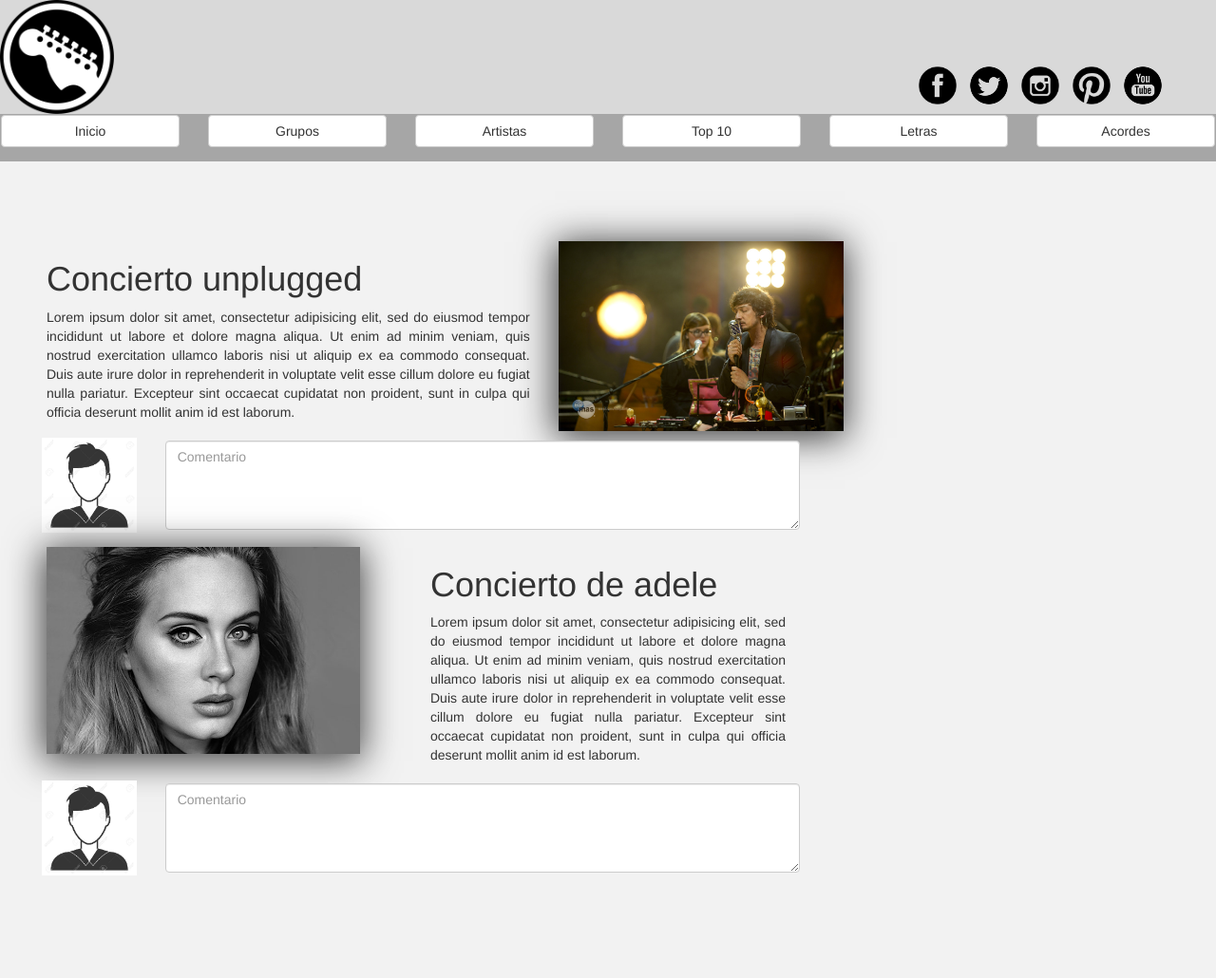
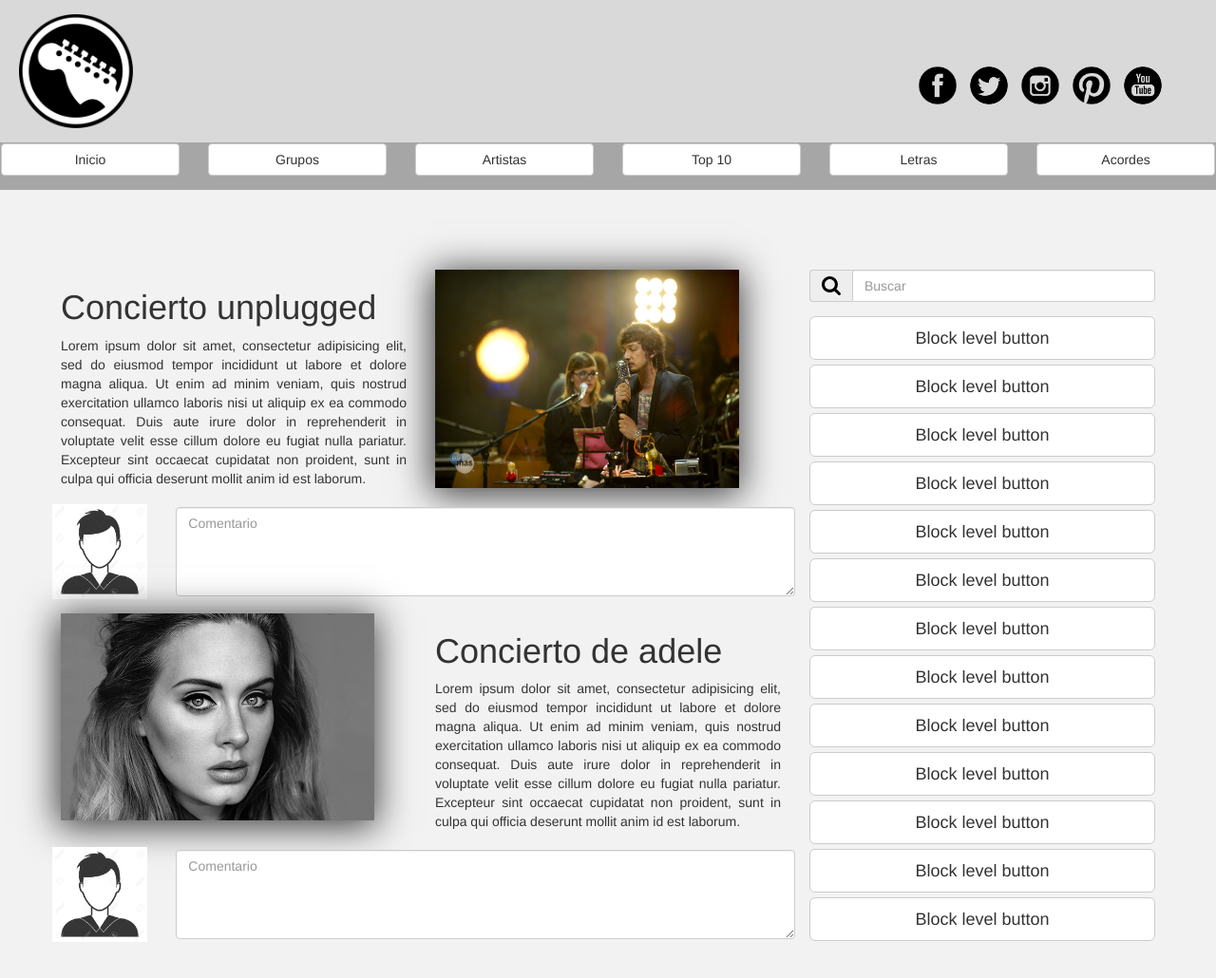
Before and after one commit to basthev/paginas-web, a plain HTML site: page index.html in a window 1280 px wide. Shown: the whole page at 95% size. Before the commit the page ends 1001 px from the top, so only its background shows below. Drawn offline with Linux system fonts and the light colour scheme.

Commit message:
pagina bootstrap
pagina de bootstrap casi lista falta mejorar la alineacio y comentar el codigo

```diff
--- a/css/master.css
+++ b/css/master.css
@@ -12,7 +12,9 @@ body
 }
 .logo
 {
-  max-width: 12rem ;
+  min-width: 10rem ;
+  margin-left: 2rem;
+  padding: 1.5rem 0 1.5rem 0;
 }
 .lista
 {
@@ -33,7 +35,8 @@ body
 }
 .imagen1
 {
-  max-width: 30rem;
+  min-height: 23rem;
+  max-width: 32rem;
   box-shadow: -1px 4px 36px 3px rgba(0,0,0,0.75);
 }
 .imagen2
@@ -41,7 +44,10 @@ body
   max-width: 33rem;
   box-shadow: -1px 4px 36px 3px rgba(0,0,0,0.75);
 }
-
+.lupa
+{
+  max-width: 2rem;
+}
 .titulo
 {
   vertical-align: text-top;
@@ -58,6 +64,11 @@ body
 {
   text-align: justify;
 }
+.alinear
+{
+  align-items: center;
+}
+
 @media (max-width:750px) {
   .logo
   {
@@ -67,8 +78,14 @@ body
     {
       margin-left: 12rem;
     }
-  .imagen1
+  .center
   {
-    align-items: center;
+  text-align: center;
+  }
+  .comentario
+  {
+    margin-top: 1rem;
+    min-height: 9rem;
+    max-width: 8rem;
   }
 }
--- a/index.html
+++ b/index.html
@@ -1,4 +1,4 @@
-<!DOCTYPE html>
+ <!DOCTYPE html>
 <html>
   <head>
     <meta charset="utf-8">
@@ -31,7 +31,7 @@
       <!-- NOTE: termina el encabezado -->
       <!-- NOTE: comienza la barra de navegacion -->
       <div class="row navbar">
-        <navbar >
+        <navbar>
           <div class="col-lg-2">
             <a  class="btn btn-default center-block" href="#">Inicio</a>
           </div>
@@ -54,30 +54,30 @@
       </div>
       <!-- NOTE: Termmina la barra de navegacion -->
       <!-- NOTE: comienza el cuerpo -->
-        <div class="row cuerpo">
-          <section>
-            <div class="row">
-              <div class="col-lg-8 col-xs-12">
-                <div class="row">
-                  <div class="col-lg-8 col-xs-12">
+            <div class="row cuerpo">
+              <!-- NOTE: Comienzo del section con imagenes -->
+              <section>
+              <div class="col-lg-8 col-xs-12 ">
+                <div class="row ">
+                  <div class="col-lg-6 col-xs-12 center">
                     <h1>Concierto unplugged</h1>
                      <p class="texto">Lorem ipsum dolor sit amet, consectetur adipisicing elit, sed do eiusmod tempor incididunt ut labore et dolore magna aliqua. Ut enim ad minim veniam, quis nostrud exercitation ullamco laboris nisi ut aliquip ex ea commodo consequat. Duis aute irure dolor in reprehenderit in voluptate velit esse cillum dolore eu fugiat nulla pariatur. Excepteur sint occaecat cupidatat non proident, sunt in culpa qui officia deserunt mollit anim id est laborum.</p>
                   </div>
-                  <div class="col-lg-4 col-xs-12">
-                    <img class="imagen1"src="imagenes/zoe.jpg" alt="">
+                  <div class="col-lg-6 col-xs-12 center">
+                    <img class="imagen1 justify"src="imagenes/zoe.jpg" alt="">
                   </div>
                 </div>
                 <div class="row">
                     <form class="form-horizontal">
-                      <div class="form-group">
-                        <label for="comentario" class="control-label col-lg-2"><img class="comentario" src="imagenes/comentario.jpg" alt=""></label>
-                        <div class="col-lg-10">
+                      <div class="form-group ">
+                        <label for="comentario" class="control-label col-lg-2 col-xs-2"><img class="comentario" src="imagenes/comentario.jpg" alt=""></label>
+                        <div class="col-lg-10 col-xs-10">
                           <textarea id="comentario"class="form-control" rows="4" placeholder="Comentario" ></textarea>
                       </div>
                    </form>
                   </div>
                 </div>
-                <div class="row">
+                <div class="row center">
                   <div class="col-lg-5 col-xs-12">
                     <img class="imagen2"src="imagenes/adele.jpg" alt="">
                   </div>
@@ -87,14 +87,53 @@
                   </div>
                   <form class="form-horizontal">
                     <div class="form-group">
-                      <label for="comentario" class="control-label col-lg-2"><img class="comentario" src="imagenes/comentario.jpg" alt=""></label>
-                      <div class="col-lg-10">
+                      <label for="comentario" class="control-label col-lg-2 col-xs-2"><img class="comentario" src="imagenes/comentario.jpg" alt=""></label>
+                      <div class="col-lg-10 col-xs-10">
                         <textarea id="comentario"class="form-control" rows="4" placeholder="Comentario" ></textarea>
                     </div>
                 </div>
               </div>
             </div>
-          </section>
-        </div>
+            </section>
+            <!-- NOTE: final del cuerpo con imagenes -->
+            <!-- NOTE: comienzo del aside -->
+            <aside class="">
+              <div class="col-lg-4 hidden-xs">
+                <div class="row ">
+                  <div class="col-lg-12 ">
+                    <form class="form-inline">
+                    <div class="form-group">
+                      <label class="sr-only" for="exampleInputAmount">Buscar </label>
+                        <div class="input-group">
+                          <div class="input-group-addon"><img src="imagenes/lupa.svg" class="lupa"></div>
+                          <input type="text" class="form-control" id="exampleInputAmount" placeholder="Buscar">
+                        </div>
+                      </div>
+                    </form>
+                  </div>
+                  <div class="col-lg-12">
+                    <button type="button" class="btn btn-default btn-lg btn-block">Block level button</button>
+                    <button type="button" class="btn btn-default btn-lg btn-block">Block level button</button>
+                    <button type="button" class="btn btn-default btn-lg btn-block">Block level button</button>
+                    <button type="button" class="btn btn-default btn-lg btn-block">Block level button</button>
+                    <button type="button" class="btn btn-default btn-lg btn-block">Block level button</button>
+                    <button type="button" class="btn btn-default btn-lg btn-block">Block level button</button>
+                    <button type="button" class="btn btn-default btn-lg btn-block">Block level button</button>
+                    <button type="button" class="btn btn-default btn-lg btn-block">Block level button</button>
+                    <button type="button" class="btn btn-default btn-lg btn-block">Block level button</button>
+                    <button type="button" class="btn btn-default btn-lg btn-block">Block level button</button>
+                    <button type="button" class="btn btn-default btn-lg btn-block">Block level button</button>
+                    <button type="button" class="btn btn-default btn-lg btn-block">Block level button</button>
+                    <button type="button" class="btn btn-default btn-lg btn-block">Block level button</button>
+
+                  </div>
+                </div>
+              </div>
+              </aside>
+            </div>
+
+
+
+
   </body>
 </html>
```
Also changed, not shown: imagenes/lupa.svg (added).
